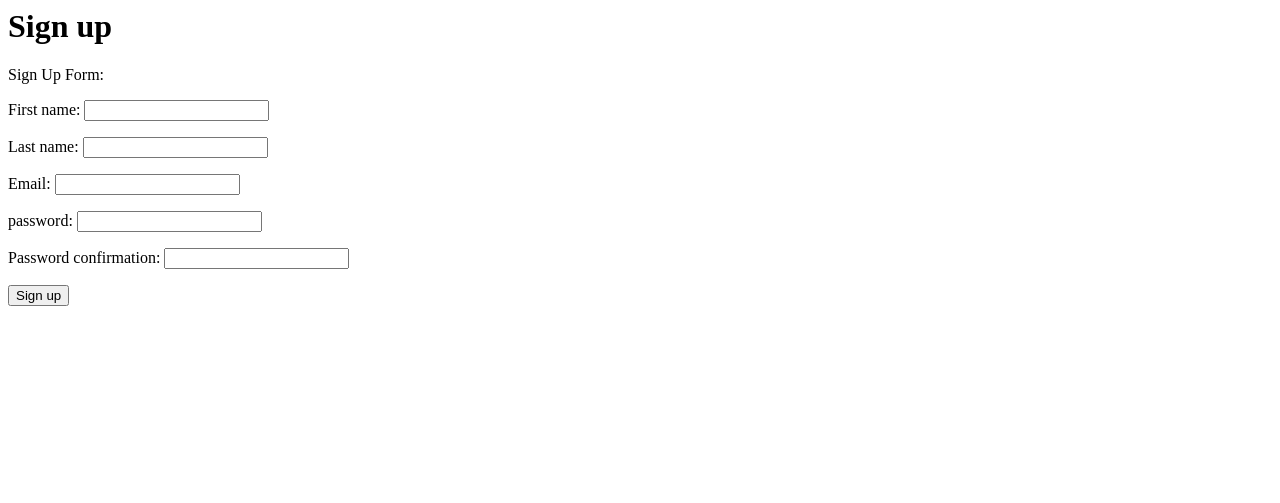
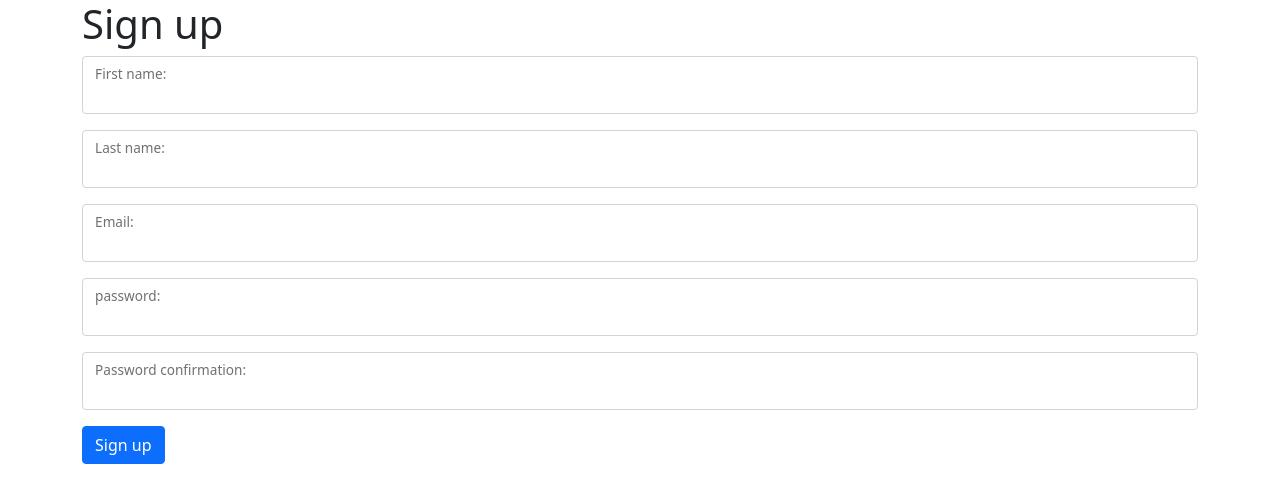
Before and after one commit to parneetkj/Ibis, a Django app: page /sign_up/ in a window 1280 px wide. Shown: the top 503 px of the page. Run offline with Django 4.2, Linux system fonts and the light colour scheme; some libraries are stand-ins or nearby versions.

Commit message:
edited file to include bootstrap
-builds on base content.html

```diff
--- a/lessons/templates/sign_up.html
+++ b/lessons/templates/sign_up.html
@@ -1,14 +1,15 @@
-<html>
-<head>
-  <title>Music Management School System</title>
-</head>
-  <body>
-    <h1>Sign up</h1>
-    <p>Sign Up Form:</p>
-    <form action="{% url 'sign_up' %}" method="post">
-    {% csrf_token %}
-    {{ form.as_p }}
-    <input type="submit" value="Sign up">
-    </form>
-  </body>
-</html>
+{% extends 'base_content.html' %}
+{% block content %}
+<div class="container">
+  <div class="row">
+    <div class="col-12">
+      <h1>Sign up</h1>
+      <form action="{% url 'sign_up' %}" method="post">
+        {% csrf_token %}
+        {% include 'partials/bootstrap_form.html' with form=form %}
+        <input type="submit" value="Sign up" class="btn btn-primary">
+      </form>
+    </div>
+  </div>
+</div>
+{% endblock %}
```
